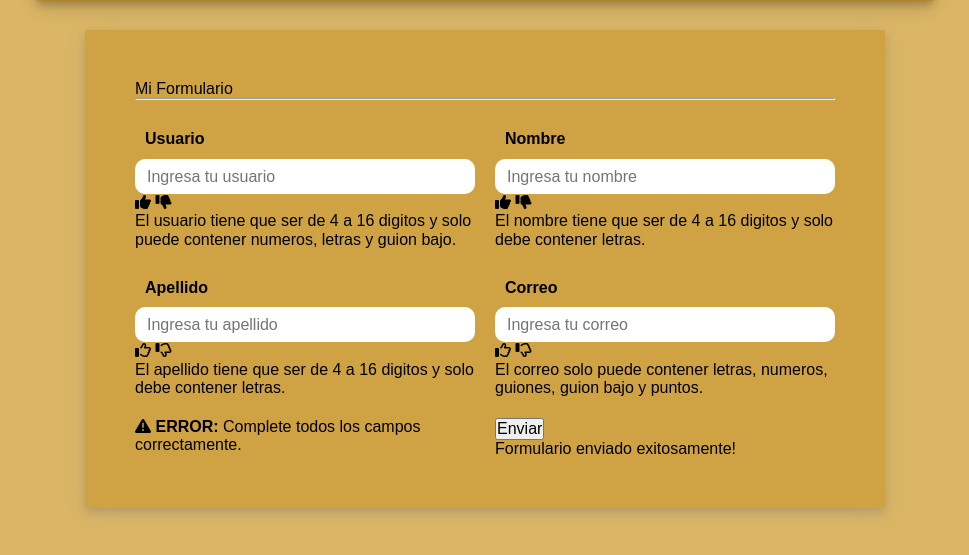
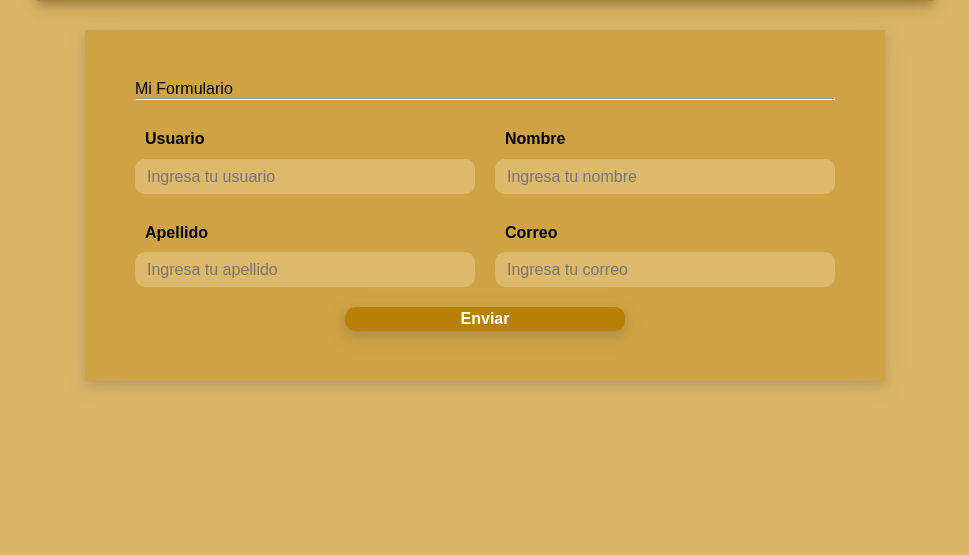
Before and after one commit to LeiFraz/Introduccion-PHP, a PHP site: page /formulario.php in a window 1280 px wide. Shown: the part 50-605 px from the top of the page, without its empty margins (155-1124 px from the left). Run offline with PHP 8.4, Linux system fonts and the light colour scheme.

Commit message:
css del formulario terminado, falta la parte js y de php

```diff
--- a/cssPropio/estiloFormulario.css
+++ b/cssPropio/estiloFormulario.css
@@ -2,7 +2,9 @@
     box-sizing: border-box;
 }
 
-/*SECCION*/
+/*-------------*/
+/*-- SECCION --*/
+/*-------------*/
 .miFormulario{
     max-width: 800px;
     width: 90%;
@@ -19,7 +21,9 @@
     box-shadow: 0 4px 8px 0 rgba(0, 0, 0, 0.692), 0 6px 20px 0 rgba(0, 0, 0, 0.685);
 }
 
-/*FORMULARIO*/
+/*----------------*/
+/*-- FORMULARIO --*/
+/*----------------*/
 .formu{
     display: grid;
     grid-template-columns: 1fr 1fr;
@@ -28,7 +32,9 @@
     margin-top: 20px;
 }
 
-/*LABEL*/
+/*-----------*/
+/*-- LABEL --*/
+/*-----------*/
 .formu__label{
     display: block;
     font-weight: 750;
@@ -36,12 +42,16 @@
 
     cursor: pointer;
 }
+/*-----------*/
+/*-- INPUT --*/
+/*-----------*/
 
-/* GRUPO DEL INPUT*/
+/*div del input*/
 .formu__grupo-input{
     position: relative;
 }
 
+/*input*/
 .formu__input{
     width: 100%;
     height: 35px;
@@ -50,7 +60,172 @@
     border: 2px solid transparent;
     border-radius: 10px;
 
-    padding: 0 30px 0 10px;
+    padding: 0 40px 0 10px;
 
     transition: .2s ease all;
+
+    background: rgba(228, 196, 128, 0.664);
 }
+
+.formu__input:focus{
+
+    border: 2px solid rgba(184, 128, 7, 0.979);
+    outline: none;
+
+    box-shadow: 0 4px 8px 0 rgba(117, 81, 4, 0.747), 0 6px 20px 0 rgba(122, 84, 3, 0.795);
+}
+
+.formu__input:hover{
+    border: 2px solid rgba(184, 128, 7, 0.979);
+    outline: none;
+
+    box-shadow: 0 4px 8px 0 rgba(117, 81, 4, 0.747), 0 6px 20px 0 rgba(122, 84, 3, 0.795);
+}
+
+/* error del input*/
+.formu__input-error{
+    font-size: 13px;
+    margin-top: 10px;
+
+    display: none;
+}
+
+/*cuando sucede un error se le pone esta clase*/
+.formu__input-error-activo{
+    display: none;
+}
+
+/*----------------------------------------------*/
+/*-- VALIDACION DEL ESTADO - ICONO NO VISIBLE --*/
+/*----------------------------------------------*/
+.formu__validacion-estado{
+    position: absolute;
+    right: 20px;
+    top: 7px;
+    z-index: 100;
+
+    font-size: 20px;
+    opacity: 0;
+}
+
+/*--------------------------------------*/
+/*-- DIV MENSAJE DE ERROR Y BTN ENVIAR--*/
+/*--------------------------------------*/
+.formu__mensaje-error,
+.formu__grupo-btn-enviar{
+    grid-column: span 2;
+}
+
+/*----------------------*/
+/*-- MENSAJE DE ERROR --*/
+/*----------------------*/
+.formu__mensaje-error{
+    height: 35px;
+    line-height: 35px;
+    border-radius: 10px;
+    padding: 0 20px;
+
+    background: rgba(230, 22, 22, 0.863);
+
+    display: none;
+}
+
+.formu__mensaje-error p{ /*quiero que el parrafo que ese div tenga dentro, tenga un margen de 0*/
+    margin: 0;
+}
+
+.formu__mensaje-error-activo{
+    display: block;
+}
+
+/*----------------------*/
+/*-- DIV BOTON ENVIAR --*/
+/*----------------------*/
+.formu__grupo-btn-enviar{
+    display: flex;
+    flex-direction: column;
+    align-items: center;
+}
+
+/*------------------*/
+/*-- BOTON ENVIAR --*/
+/*------------------*/
+.formu__btn-enviar{
+    background: rgba(184, 128, 7, 0.979);
+    box-shadow: 0 4px 8px 0 rgba(92, 90, 90, 0.247), 0 6px 20px 0 rgba(129, 125, 125, 0.164);
+    color: #fff;
+    font-weight: bold;
+
+    width: 40%;
+    height: 24px;
+    line-height: 24px;
+
+    border: none;
+    border-radius: 10px;
+
+    cursor: pointer;
+    transition: .1s ease all;
+}
+
+.formu__btn-enviar:hover{
+    box-shadow: 0 4px 8px 0 rgba(92, 90, 90, 0.486), 0 6px 20px 0 rgba(129, 125, 125, 0.466);
+}
+
+/*----------------------*/
+/*-- MENSAJE DE EXITO --*/
+/*----------------------*/
+.formu__mensaje-exito{
+    font-size: 15px;
+    color: rgb(20, 148, 3);
+    font-weight: bold;
+
+    display: none
+}
+
+.formu__mensaje-exito-activo{
+    display: block;
+}
+
+/*----------------------------------------------------------*/
+/*-- VALIDACION DE ESTADO - COLORES (CORRECTO/INCORRECTO) --*/
+/*----------------------------------------------------------*/
+
+/* cuando es correcto*/
+.formu__grupo-correcto .formu__validacion-estado{
+    color: rgb(58, 170, 43);
+    opacity: 1;
+}
+
+/* cuando es incorrecto*/
+
+.formu__grupo-incorrecto .formu__label{
+    color: rgb(170, 43, 43);
+}
+
+.formu__grupo-incorrecto .formu__input{
+    border-color: rgb(170, 43, 43);
+}
+
+.formu__grupo-incorrecto .formu__validacion-estado{
+    color: rgb(170, 43, 43);
+    opacity: 1;
+}
+
+
+/* SI LA PANTALLA DEL DISPOSITIVO ES DE 800PX O MENOS*/
+
+@media screen and (max-width: 800px){
+
+    .formu{
+        grid-template-columns: 1fr;
+    }
+
+    .formu__mensaje-error,
+    .formu__grupo-btn-enviar{
+        grid-column: span 1;
+    }
+
+    .formu__btn-enviar{
+        width: 80%;
+    }
+}
--- a/formulario.php
+++ b/formulario.php
@@ -18,7 +18,10 @@
         <a href="">Datos</a>   <!--Se muestran los datos cargados en la pagina-->
         <a href="">Procesos</a> <!--Pensando-->
     </nav>
-
+    <!--
+    <i class="formu__validacion-estado fa fa-thumbs-up"></i>
+    <i class="formu__validacion-estado fa fa-thumbs-down"></i>
+    -->
     <section class="miFormulario">
         Mi Formulario
         <hr>
@@ -30,8 +33,7 @@
 
                 <div class="formu__grupo-input">
                     <input class="formu__input" type="text" id="usuario" name="usuario" placeholder="Ingresa tu usuario">
-                    <i class="formu__validacion-estado fa fa-thumbs-up"></i>
-                    <i class="formu__validacion-estado fa fa-thumbs-down"></i>
+                    <i class="formu__validacion-estado fa-regular fa-thumbs-up"></i>
                 </div>
 
                 <p class="formu__input-error">El usuario tiene que ser de 4 a 16 digitos y solo puede contener numeros, letras y guion bajo.</p>
@@ -44,8 +46,7 @@
 
                 <div class="formu__grupo-input">
                     <input class="formu__input" type="text" id="nombre" name="nombre" placeholder="Ingresa tu nombre">
-                    <i class="formu__validacion-estado fa fa-thumbs-up"></i>
-                    <i class="formu__validacion-estado fa fa-thumbs-down"></i>
+                    <i class="formu__validacion-estado fa-regular fa-thumbs-up"></i>
                 </div>
 
                 <p class="formu__input-error">El nombre tiene que ser de 4 a 16 digitos y solo debe contener letras.</p>
@@ -59,7 +60,6 @@
                 <div class="formu__grupo-input">
                     <input class="formu__input" type="text" id="apellido" name="apellido" placeholder="Ingresa tu apellido">
                     <i class="formu__validacion-estado fa-regular fa-thumbs-up"></i>
-                    <i class="formu__validacion-estado fa-regular fa-thumbs-down"></i>
                 </div>
 
                 <p class="formu__input-error">El apellido tiene que ser de 4 a 16 digitos y solo debe contener letras.</p>
@@ -73,7 +73,6 @@
                 <div class="formu__grupo-input">
                     <input class="formu__input" type="email" id="correo" name="correo" placeholder="Ingresa tu correo">
                     <i class="formu__validacion-estado fa-regular fa-thumbs-up"></i>
-                    <i class="formu__validacion-estado fa-regular fa-thumbs-down"></i>
                 </div>
 
                 <p class="formu__input-error">El correo solo puede contener letras, numeros, guiones, guion bajo y puntos.</p>
@@ -86,7 +85,7 @@
 
             <!-- GRUPO BOTON -->
             <div class="formu__grupo formu__grupo-btn-enviar">
-                <button class="formu__btn" type="submit"> Enviar</button>
+                <button class="formu__btn-enviar" type="submit"> Enviar</button>
                 <p class="formu__mensaje-exito">Formulario enviado exitosamente!</p>
             </div>
         </form>
```
